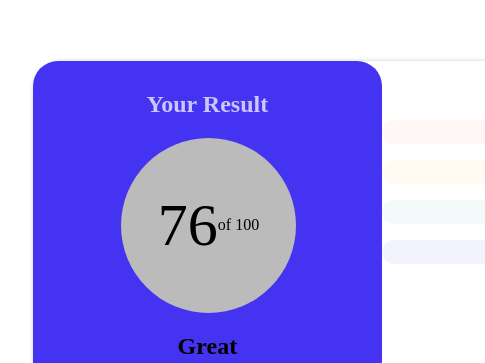
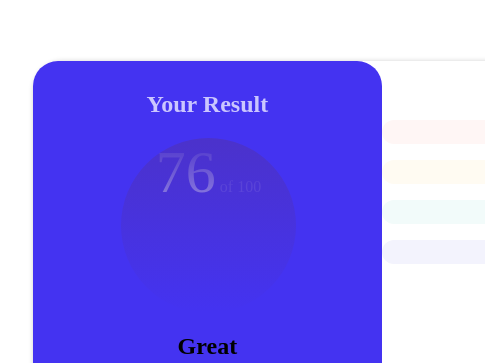
Before and after one commit to MSperanza3/frontend-results-summary, a plain HTML site: page index.html in a window 1280 px wide. Shown: the part 122-485 px from the top of the page, 257-742 px from the left. Drawn offline with Linux system fonts and the light colour scheme.

Commit message:
changed grade-circle to make it fade from top to bottom

```diff
--- a/css/style.css
+++ b/css/style.css
@@ -31,14 +31,33 @@ body {
     position: absolute; bottom: 5px;
 }
 .grade-circle {
+    position: relative;
     height: 175px;
     width: 175px;
-    background-color: #bbb;
+    margin-left: 88px;
+}
+
+.grade-circle::before {
+    content: "";
+    position: absolute;
+    top: 0;
+    left: 0;
+    width: 100%;
+    height: 100%;
+    background: linear-gradient(to top, rgba(75, 50, 203, 0), #4B32CB);
+    border-radius: 50%;
+}
+
+.grade-circle > section {
+    position: relative;
+    z-index: 1;
+    height: 100%;
+    width: 100%;
+    background-color: #4B32CB;
     border-radius: 50%;
     display: flex;
     justify-content: center;
     align-items: center;
-    margin-left: 88px;
 }
 .summary {
     width: 450px;
--- a/index.html
+++ b/index.html
@@ -14,8 +14,8 @@
   <section class="results">
     <h1 class="h1results">Your Result</h1>
     <p class="grade-circle">
-      <span style="font-size:60px">76</span>
-      of 100
+      <span style="font-size:60px; color: #FEFFFF">76</span>
+      <span style="color: #7F71F9">of 100</span>
     </p>
 
 
```
